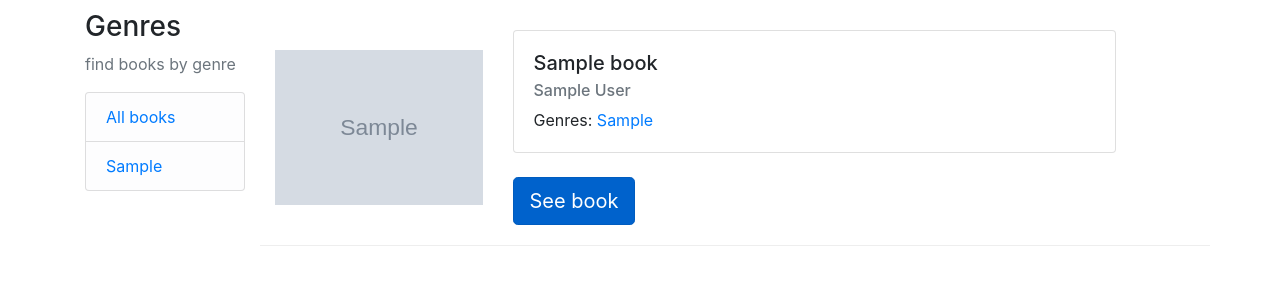
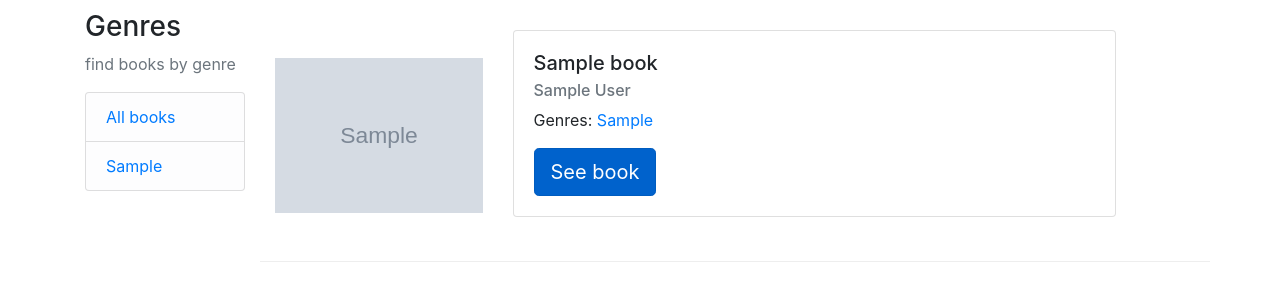
Before and after one commit to btudorache/myshelf, a Django app: page /books/search/all/ in a window 1280 px wide. Shown: the part 56-357 px from the top of the page. Run offline with Django 3.2, Linux system fonts and the light colour scheme; a user stored in the database is signed in; tables that the repository leaves empty hold one stand-in row (values such as "Sample post"); grey boxes marked "Sample" are stand-in pictures; some libraries are stand-ins or nearby versions.

Commit message:
added login required for book view and small html change to book_list view

```diff
--- a/books/templates/books/book_search_list.html
+++ b/books/templates/books/book_search_list.html
@@ -5,19 +5,30 @@
 {% block content %}
   {% for book in books %}
     <div class="h-30 row row-content align-items-center" id="book-row">
-      <div class="col-sm-12 col-md-3">
+      <div class="col-sm-4 col-md-3">
         <img alt="book-cover" class="mx-auto d-block img-fluid" src="{{ book.cover.url }}">
       </div>
-      <div class="col-sm-12 col-md-8">
+      <div class="col-sm-8 col-md-8">
         <div class="card mb-4">
           <div class="card-body h-80">
             <h5 class="card-title">{{ book.title }}</h5>
             <h6 class="card-subtitle mb-2 text-muted"> {% for author in book.author.all %} {{ author }} {% endfor %}</h6>
             <p class="card-text">Genres: {% for genre in book.genre.all %}<a href="{%  url 'book_list_by_genre' genre.id %}"> {{ genre.genre }} </a>{% endfor %}</p>
+
+            <div class="row">
+              <div class="col-12 col-sm-4">
+                <a href="{% url 'book_detail' book.id %}" class="btn btn-primary btn-lg active" role="button">See book</a>
+              </div>
+              <div class="col-12 col-sm-4">
+
+              </div>
+              <div class="col-12 col-sm-4">
+
+              </div>
+            </div>
           </div>
         </div>
 
-        <a href="{% url 'book_detail' book.id %}" class="btn btn-primary btn-lg active" role="button">See book</a>
       </div>
     </div>
   {% endfor %}
--- a/books/views.py
+++ b/books/views.py
@@ -1,5 +1,6 @@
 from django.shortcuts import render, get_object_or_404
 from django.contrib import messages
+from django.contrib.auth.decorators import login_required
 
 from .models import (
     Book,
@@ -9,6 +10,7 @@ from .models import (
 from .forms import BookRateForm
 
 
+@login_required
 def book_search_list(request, genre_id=None):
     if genre_id is None:
         books = Book.objects.all()
@@ -20,6 +22,7 @@ def book_search_list(request, genre_id=None):
                                                            'genres': genres})
 
 
+@login_required
 def book_detail(request, book_id):
     # view for both adding a new rating or updating and old one
     book = get_object_or_404(Book, id=book_id)
```
Also changed, not shown: books/templates/books/book_detail.html (+5 -3 lines).
